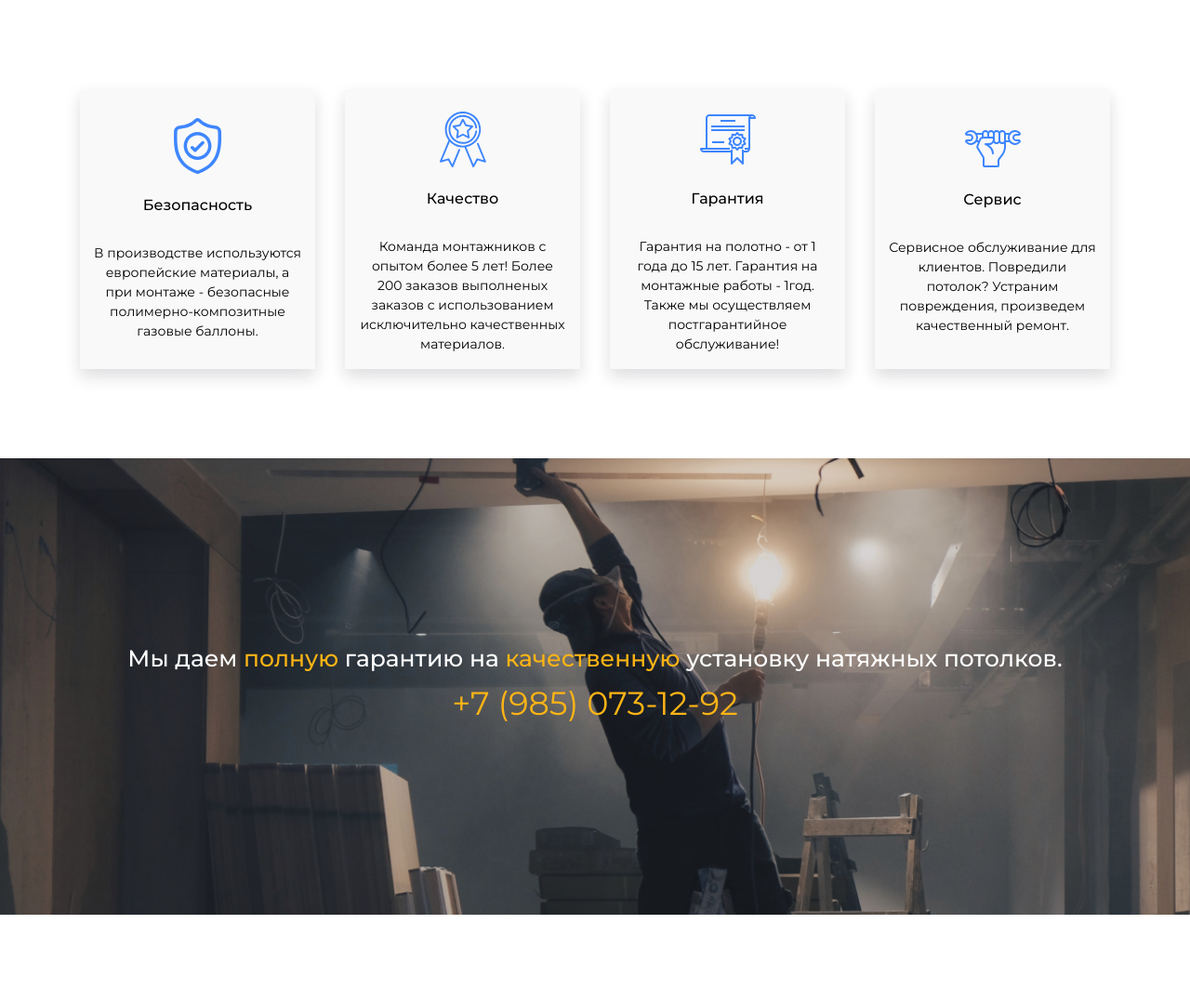
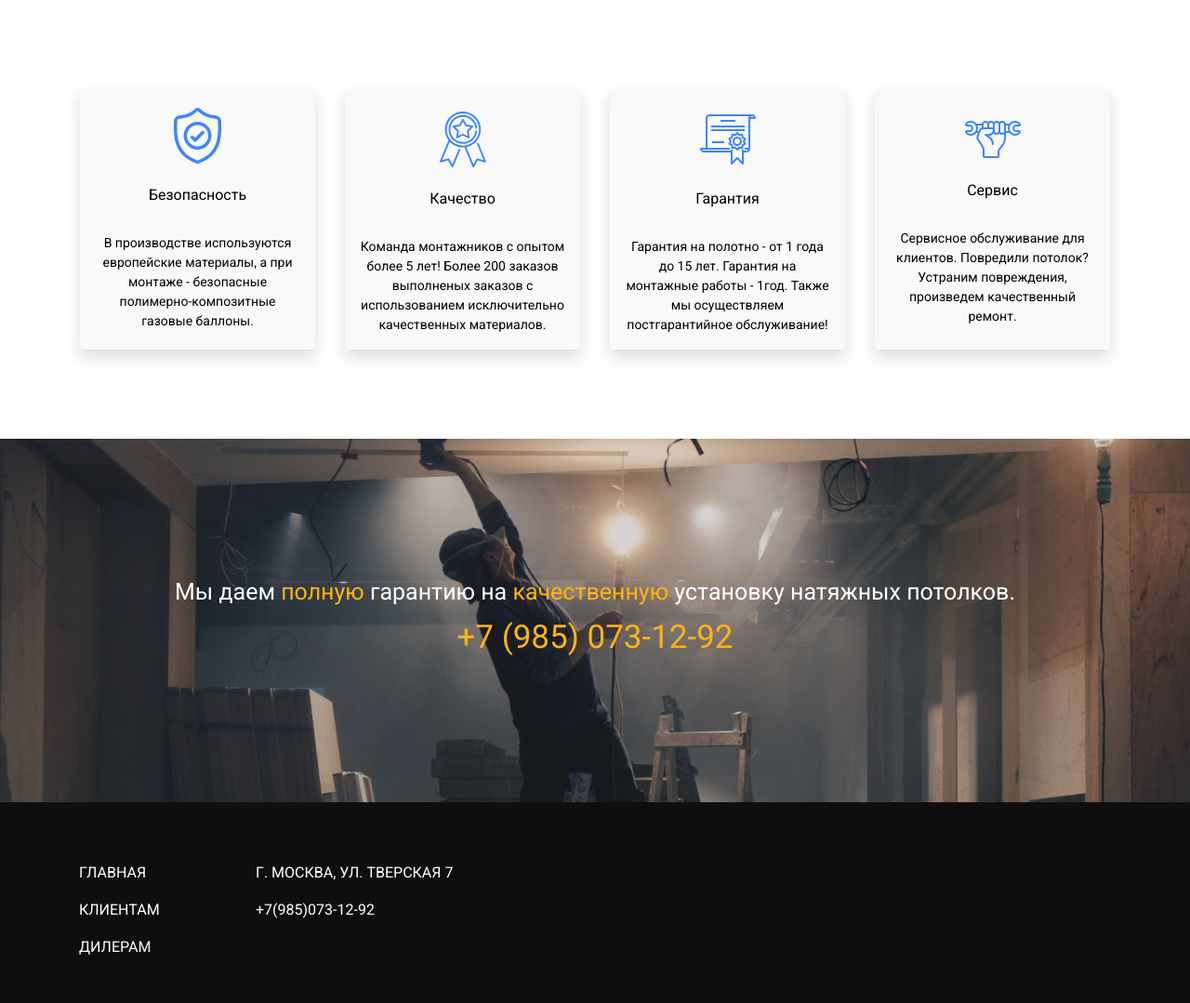
Before and after one commit to KHOnKOgaB/potolki, a website: page src/index.html in a window 1280 px wide. Shown: the whole page at 93% size. Before the commit the page ends 984 px from the top, so only its background shows below. Drawn offline with nearby package versions, Linux system fonts and the light colour scheme; files that its build step writes are made by us from their sources; files whose address does not match are found by name.

Commit message:
service-block

```diff
--- /dev/null
+++ b/src/components/footer.html
@@ -0,0 +1,22 @@
+<section class="footer">
+  <div class="container py-5">
+    <div class="row justify-content-start">
+      <div class="col-2">
+        <ul class="--uppercase">
+          <li class="mt-3"><a class="footer-link" href="#">Главная</a></li>
+          <li class="mt-3"><a class="footer-link" href="#">Клиентам</a></li>
+          <li class="mt-3"><a class="footer-link" href="#">Дилерам</a></li>
+        </ul>
+      </div>
+      <div class="col-4">
+        <ul class="--uppercase">
+          <li class="mt-3"><a class="footer-link" href="#">г. Москва, ул. Тверская 7</a></li>
+          <li class="mt-3"><a class="footer-link" href="#">+7(985)073-12-92</a></li>
+        </ul>
+      </div>
+      <div class="col-6">
+
+      </div>
+    </div>
+  </div>
+</section>
--- a/src/components/service.html
+++ b/src/components/service.html
@@ -1,24 +1,24 @@
 <section class="container py-5">
   <div class="row py-5">
-      <div class="col shadow service-block align-items-center justify-content-center d-flex flex-column mx-3 py-3">
+      <div class="col rounded shadow service-block align-items-center justify-content-center d-flex flex-column mx-3 py-3">
         <div class="avatar"><img src="../img/service/bezopasnost.svg" alt=""></div>
-        <div class="--primary mt-4 mb-4"><h4>Безопасность</h4></div>
-        <div class="--primary">В производстве используются европейские материалы, а при монтаже - безопасные полимерно-композитные газовые баллоны.</div>
+        <div class="--primary mt-4 mb-4 service-header"><h4>Безопасность</h4></div>
+        <div class="--primary service-text">В производстве используются европейские материалы, а при монтаже - безопасные полимерно-композитные газовые баллоны.</div>
       </div>
-      <div class="col shadow service-block align-items-center justify-content-center d-flex flex-column mx-3 py-3">
+      <div class="col rounded shadow service-block align-items-center justify-content-center d-flex flex-column mx-3 py-3">
         <div class="avatar mt-2"><img src="../img/service/kachestvo.svg" alt=""></div>
-        <div class="--primary mt-4 mb-4"><h4>Качество</h4></div>
-        <div class="--primary">Команда  монтажников с опытом более 5 лет! Более 200 заказов выполненых заказов с использованием исключительно качественных материалов.</div>
+        <div class="--primary mt-4 mb-4 service-header"><h4>Качество</h4></div>
+        <div class="--primary service-text">Команда  монтажников с опытом более 5 лет! Более 200 заказов выполненых заказов с использованием исключительно качественных материалов.</div>
       </div>
-      <div class="col shadow service-block align-items-center justify-content-center d-flex flex-column mx-3 py-3">
+      <div class="col rounded shadow service-block align-items-center justify-content-center d-flex flex-column mx-3 py-3">
         <div class="avatar mt-2"><img src="../img/service/garantiya.svg" alt=""></div>
-        <div class="--primary mt-4 mb-4"><h4>Гарантия</h4></div>
-        <div class="--primary">Гарантия на полотно - от 1 года до 15 лет. Гарантия на монтажные работы - 1год. Также мы осуществляем постгарантийное обслуживание!</div>
+        <div class="--primary mt-4 mb-4 service-header"><h4>Гарантия</h4></div>
+        <div class="--primary service-text">Гарантия на полотно - от 1 года до 15 лет. Гарантия на монтажные работы - 1год. Также мы осуществляем постгарантийное обслуживание!</div>
       </div>
-      <div class="col shadow service-block align-items-center justify-content-center d-flex flex-column mx-3 py-3">
+      <div class="col rounded shadow service-block align-items-center justify-content-center d-flex flex-column mx-3 py-3">
         <div class="avatar mt-2"><img src="../img/service/service.svg" alt=""></div>
-        <div class="--primary mt-4 mb-4"><h4>Сервис</h4></div>
-        <div class="--primary">Сервисное обслуживание для клиентов. Повредили потолок? Устраним повреждения, произведем качественный ремонт.</div>
+        <div class="--primary mt-4 mb-4 service-header"><h4>Сервис</h4></div>
+        <div class="--primary service-text">Сервисное обслуживание для клиентов. Повредили потолок? Устраним повреждения, произведем качественный ремонт.</div>
       </div>
   </div>
 </section>
--- a/src/scss/base/general.scss
+++ b/src/scss/base/general.scss
@@ -1,8 +1,8 @@
-@import url('https://fonts.googleapis.com/css?family=Montserrat:400,700');
+@import url('https://fonts.googleapis.com/css?family=Roboto:400,700&display=swap');
 
 
 body {
-    font-family: 'Montserrat', sans-serif;
+    font-family: 'Roboto', sans-serif;
     font-size: $bodyfzsize;
     color: $white;
 }
--- /dev/null
+++ b/src/scss/components/footer.scss
@@ -0,0 +1,10 @@
+.footer {
+  background-color: #0E0E0E;
+}
+
+a.footer-link {
+  text-decoration: none;
+  &:hover {
+    color: #FDB415;
+  }
+}
--- a/src/scss/components/garanty.scss
+++ b/src/scss/components/garanty.scss
@@ -1,7 +1,7 @@
 .garanty {
   background: url('../img/garanty.png') no-repeat 0 0;
   background-size: cover;
-  padding: 200px 0px;
+  padding: 150px 0px;
   width: 100%;
   display: flex;
   justify-content: center;
--- a/src/scss/components/service.scss
+++ b/src/scss/components/service.scss
@@ -2,4 +2,12 @@
   background-color: #F9F9F9;
   text-align: center;
   font-size: 14px;
+  transition: 0.2s ease-out;
+  &:hover {
+    background-color: #FDB415;
+    .service-text,
+    .service-header {
+      color: $white;
+    }
+  }
 }
--- a/src/scss/style.scss
+++ b/src/scss/style.scss
@@ -7,3 +7,4 @@
 @import "components/banner.scss";
 @import "components/garanty.scss";
 @import "components/service.scss";
+@import "components/footer.scss";
```
Also changed, not shown: src/components/banner.html (+0 -1 lines), src/index.html (+2 -0 lines), build/css/style.css, build/index.html.
